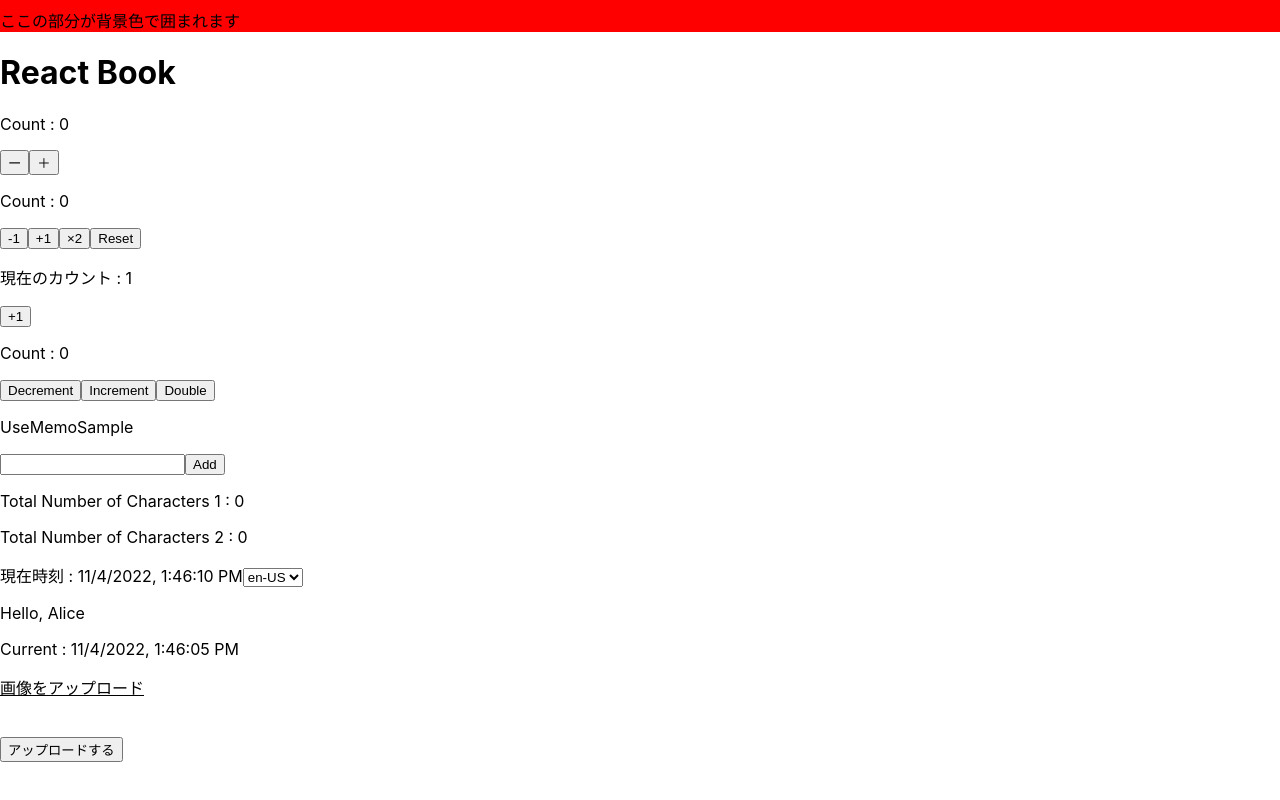
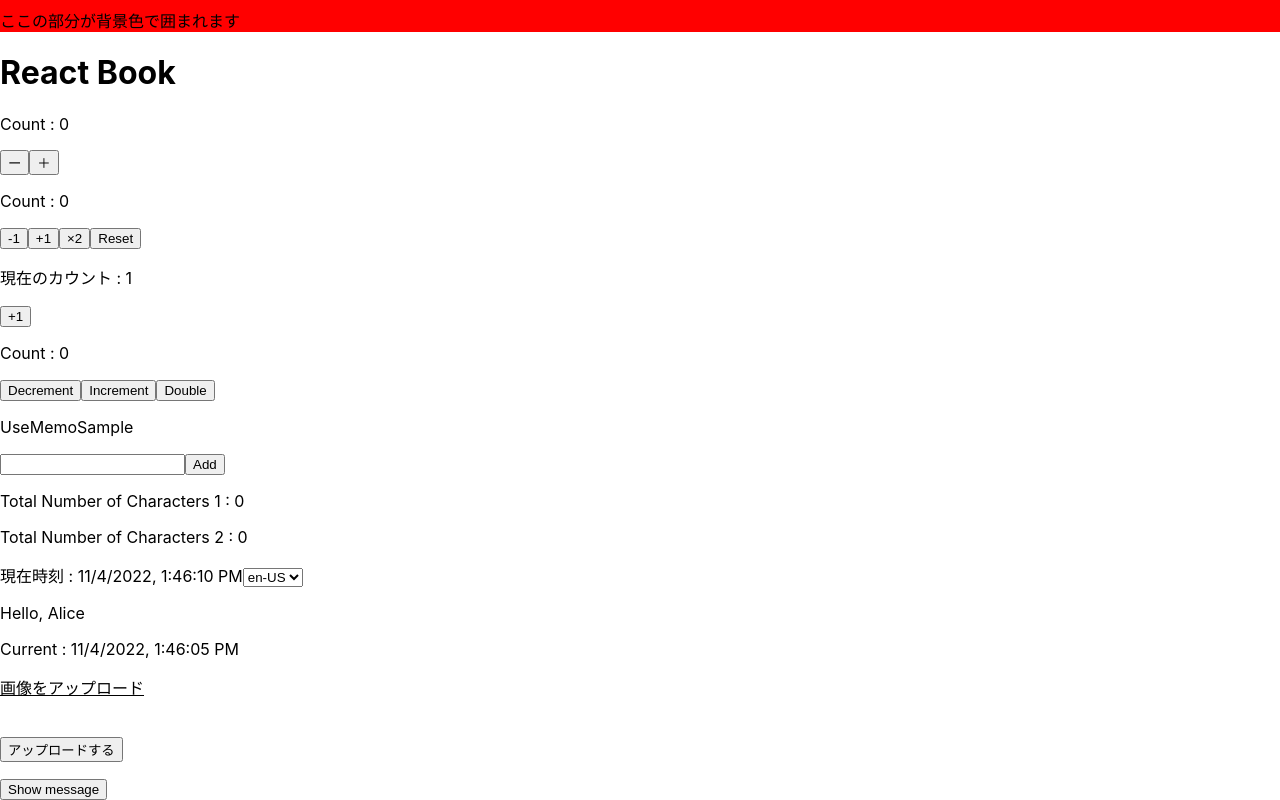
Before and after one commit to RiRyCasals/react-sample, a React (Create React App) app: page / in a window 1280 px wide. Shown: the part 161-961 px from the top of the page. Before the commit the page ends 939 px from the top, so only its background shows below. Built offline with nearby package versions, Linux system fonts and the light colour scheme.

Commit message:
p109まで終了

```diff
--- /dev/null
+++ b/src/components/UseImperativeHandle.tsx
@@ -0,0 +1,34 @@
+import React, { useState, useRef, useImperativeHandle} from "react";
+
+const Child = React.forwardRef((props, ref) => {
+    const [message, setMessage] = useState<string | null>(null)
+    useImperativeHandle(ref, () => ({
+        showMessage: () => {
+            const date = new Date()
+            const message = `Hello, it's ${date.toLocaleString()} now`
+            setMessage(message)
+        }
+    }))
+    return (
+        <div>
+            {message !== null ? <p>{message}</p> : null}
+        </div>
+    )
+})
+
+const Parent = () => {
+    const childRef = useRef<{ showMessage: () => void }>(null)
+    const onClick = () => {
+        if (childRef.current !== null){
+            childRef.current.showMessage()
+        }
+    }
+    return (
+        <div>
+            <button onClick={onClick}>Show message</button>
+            <Child ref={childRef}/>
+        </div>
+    )
+}
+
+export default Parent
--- a/src/index.tsx
+++ b/src/index.tsx
@@ -15,6 +15,7 @@
 import Clock from './components/Clock';
 import UseContextSample from './components/UseContextSample'
 import ImageUploader from './components/UseRefSample';
+import UseImperativeHandle from './components/UseImperativeHandle';
 
 const root = ReactDOM.createRoot(
   document.getElementById('root') as HTMLElement
@@ -34,6 +35,7 @@
     <Clock/>
     <UseContextSample/>
     <ImageUploader/>
+    <UseImperativeHandle/>
   </div>
 );
 
```
